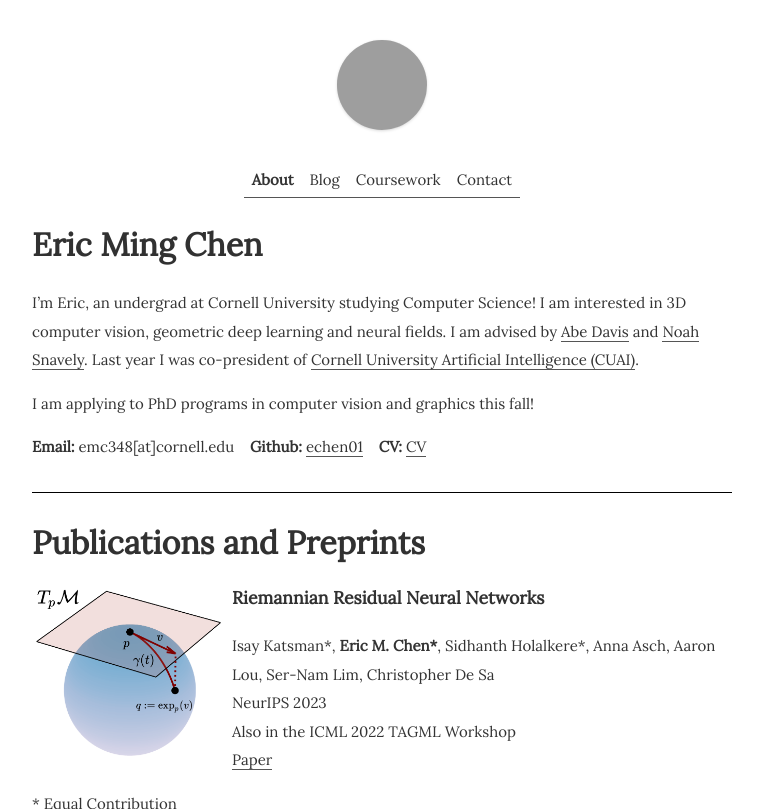
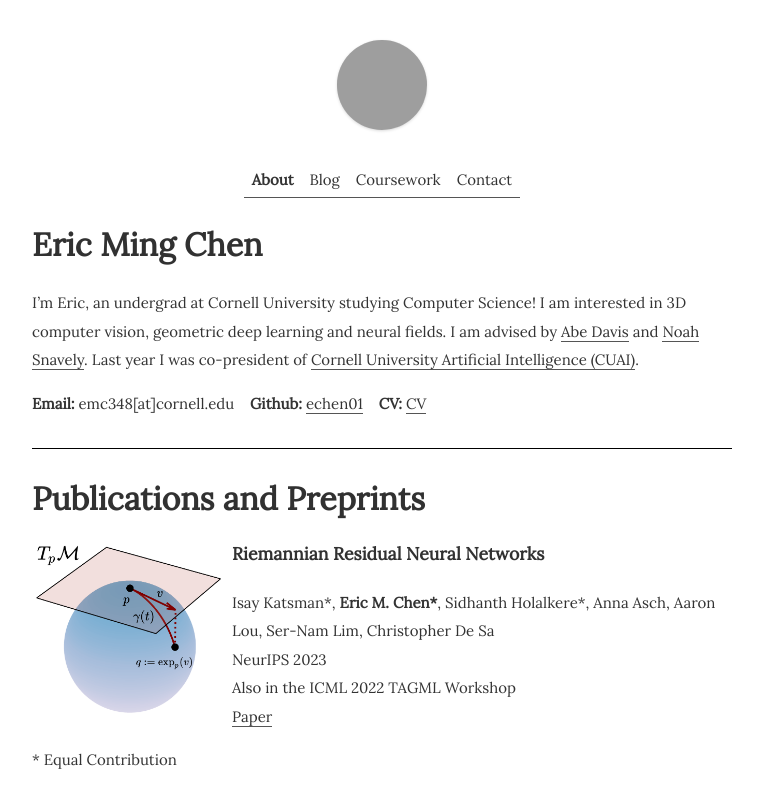
Before and after one commit to echen01/echen01.github.io, a Jekyll site: the page built from index.md, in a window 1280 px wide and 900 px high, cut to the strip 0-809 px from the top of the window. Shown: the whole strip, without its empty margins (258-1021 px from the left). Built offline with Jekyll 4.4.1, drawn with Linux system fonts in a browser that asks for light colours; our own code applies the rules of GitHub Pages for plain Markdown files; grey boxes are pictures that could not be loaded.

Commit message:
Update index.md

```diff
--- a/index.md
+++ b/index.md
@@ -11,7 +11,6 @@ Davis](http://abedavis.com) and [Noah
 Snavely](https://www.cs.cornell.edu/~snavely/). Last year I was co-president of  [Cornell
 University Artificial Intelligence (CUAI)](https://cuai.github.io/).
 
-I am applying to PhD programs in computer vision and graphics this fall!
 
 **Email:** emc348[at]cornell.edu &nbsp;&nbsp; **Github:** [echen01](https://github.com/echen01) &nbsp;&nbsp; **CV:** [CV](/assets/Eric_Chen_CV.pdf)
 
```
